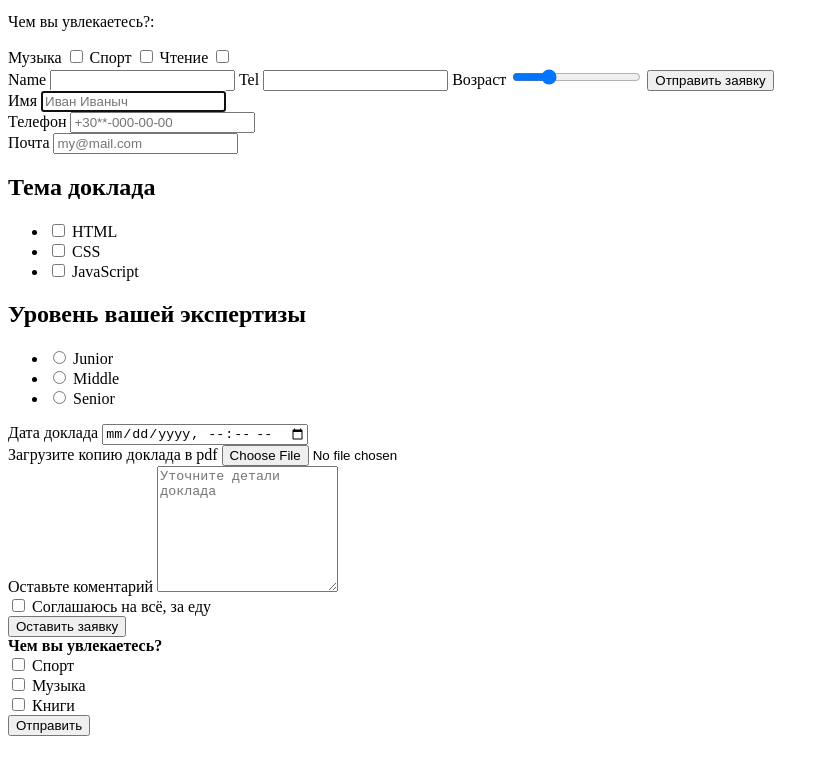
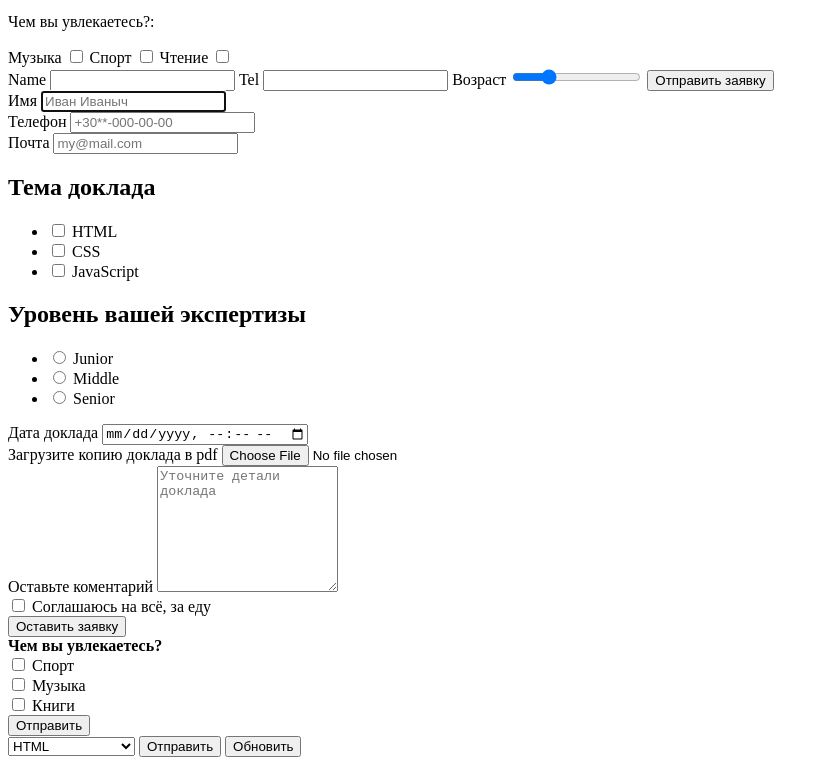
Before and after one commit to Glemakk/Test, a plain HTML site: page index.html in a window 1280 px wide. Shown: the part 1402-2167 px from the top of the page, without its empty margins (0-829 px from the left). Before the commit the page ends 2146 px from the top, so only its background shows below. Drawn offline with Linux system fonts and the light colour scheme.

Commit message:
Добавлена форма <select> с <options>

```diff
--- a/index.html
+++ b/index.html
@@ -256,6 +256,21 @@
             <button type="submit">Отправить</button>
         </form>
 
+        <form action="javascript:void(0);">
+            <select>
+                <option value="frontend">Frontend</option>
+                <option value="html" selected>HTML</option>
+                <option value="css">CSS</option>
+                <option value="js">JavaScript</option>
+                <option value="vue">Vue</option>
+                <option value="react">React + GraphQL</option>
+                <option value="angular">Angular</option>
+            </select>
+            <button type="submit">Отправить</button>
+            <button type="reset">Обновить</button>
+        </form>
+
+
         <script>
             (() => {
                 document
```
